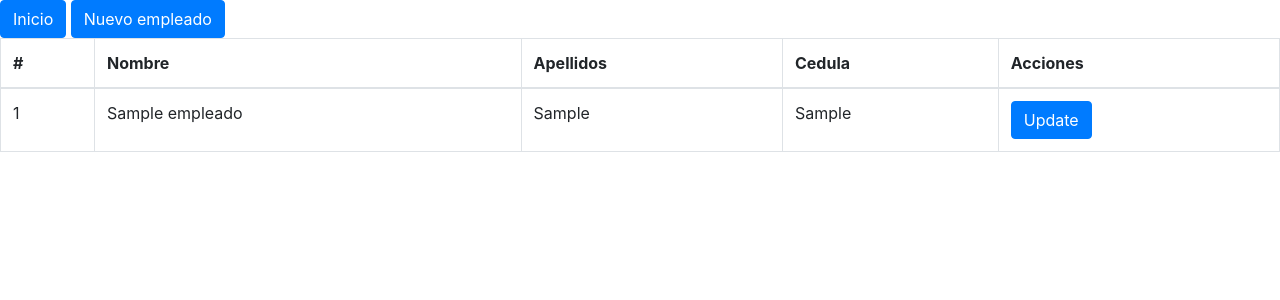
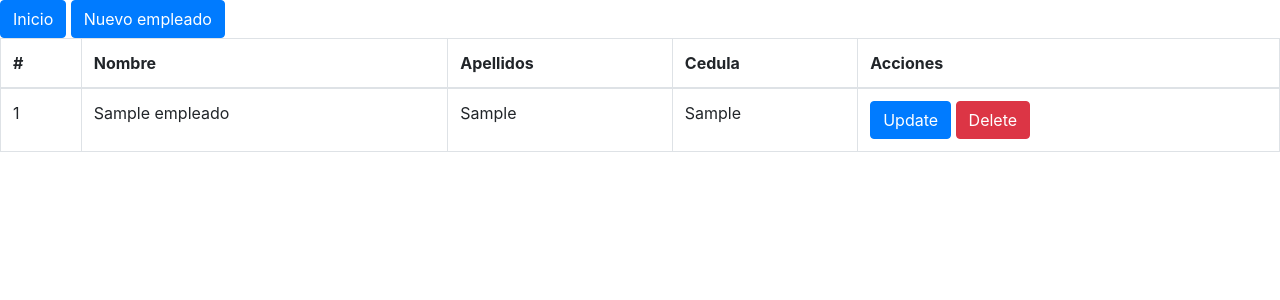
Before and after one commit to pedrosns/sistema-web, a PHP site: page /list_empleados.php in a window 1280 px wide. Shown: the top 300 px of the page. Run offline with PHP 8.4, Linux system fonts and the light colour scheme; tables that the repository leaves empty or names only in its code hold one stand-in row (values such as "Sample post").

Commit message:
incluido eliminar empleados

```diff
--- a/database.php
+++ b/database.php
@@ -5,7 +5,7 @@ class Database {
 
 	public function conectar() {
 		try {
-			$this->pdo = new PDO('mysql:host=127.0.0.1;dbname=restaurante', 'root', 'canaima');
+			$this->pdo = new PDO('mysql:host=127.0.0.1;dbname=restaurante', 'root', '');
 		} catch (Exception $e) {
 			echo $e;
 		}
@@ -48,6 +48,13 @@ class Database {
 		$sentencia->bindParam(':nombre', $data['nombre'], PDO::PARAM_STR);
 		$sentencia->bindParam(':apellidos', $data['apellidos'], PDO::PARAM_STR);
 		$sentencia->bindParam(':cedula', $data['cedula'], PDO::PARAM_INT);
+
+		return $sentencia->execute();
+	}
+
+	public function delete_empleado($id){
+		$sentencia=$this->pdo->prepare("DELETE FROM empleados WHERE id=:id");
+		$sentencia->bindParam(':id', $id, PDO::PARAM_STR);
 
 		return $sentencia->execute();
 	}
--- a/list_empleados.php
+++ b/list_empleados.php
@@ -32,13 +32,17 @@ $empleados = $db->get_empleados();
 	  	<?php
 	  	for ($i=0; $i < count($empleados); $i++) {
 			$url = 'update_empleado.php?id='.$empleados[$i]['id'];
+			$url2 = 'manager.php?agregar=delete_empleado&id='.$empleados[$i]['id'];
 			echo '
 	  		<tr>
 		      <td>'.$empleados[$i]['id'].'</td>
 		      <td>'.$empleados[$i]['nombre'].'</td>
 		      <td>'.$empleados[$i]['apellidos'].'</td>
 			  <td>'.$empleados[$i]['cedula'].'</td>
-			  <td><a href="'.$url.'" class="btn btn-primary">Update</a></td>
+			  <td>
+			  <a href="'.$url.'" class="btn btn-primary">Update</a>
+			  <a href="'.$url2.'" class="btn btn-danger">Delete</a>
+			  </td>
 		    </tr>';
 	  	}
 	    ?>
```
Also changed, not shown: controllers/empleado_controller.php (+8 -0 lines), manager.php (+14 -2 lines).
